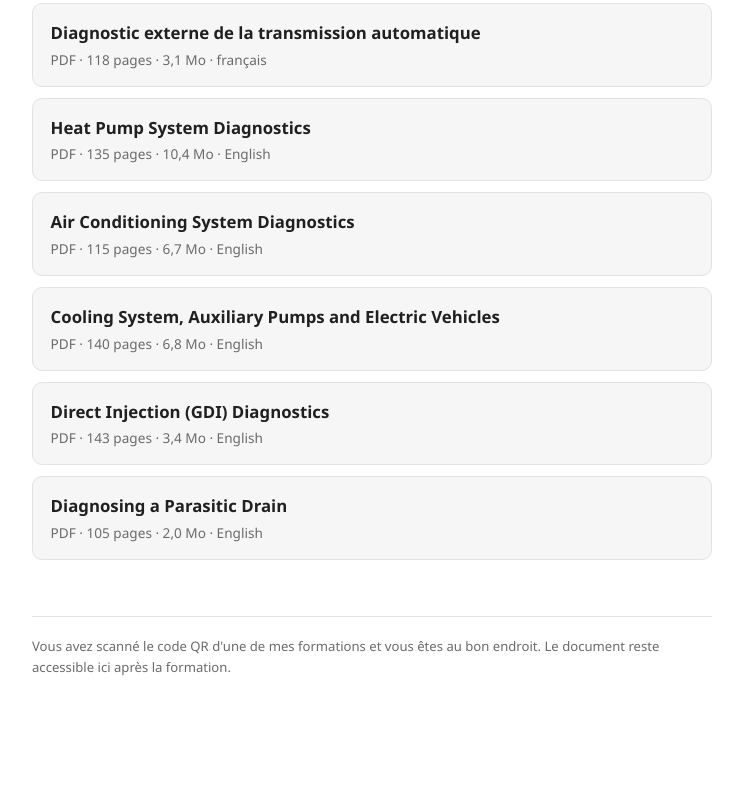
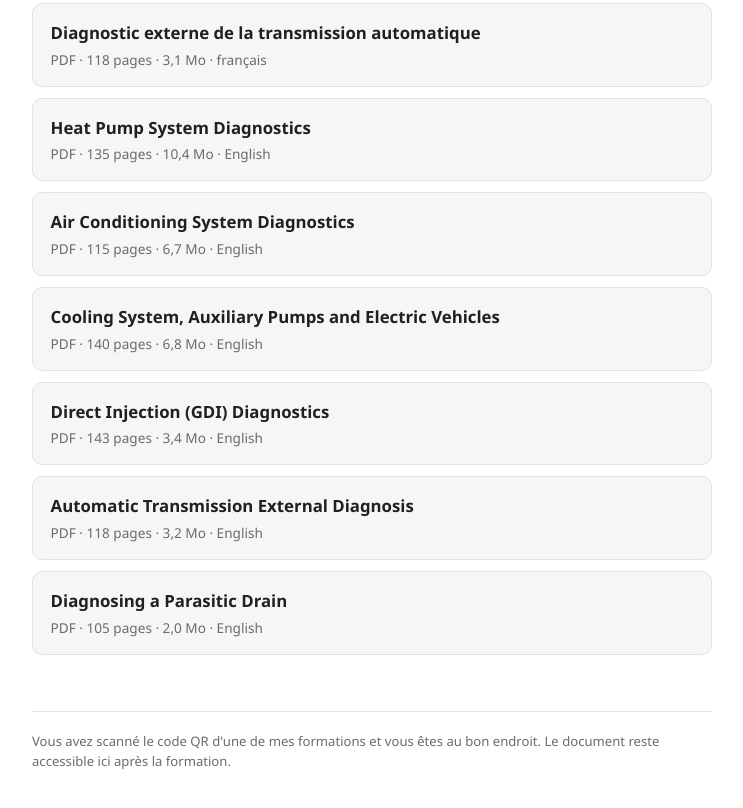
Before and after one commit to J-Gosselin/J-Gosselin.github.io, a plain HTML site: page index.html in a window 1280 px wide. Shown: the part 829-1637 px from the top of the page, without its empty margins (268-1011 px from the left). Before the commit the page ends 1570 px from the top, so only its background shows below. Drawn offline with Linux system fonts and the light colour scheme.

Commit message:
Automatic transmission (EN) : premiere publication, 118 pages

```diff
--- a/index.html
+++ b/index.html
@@ -104,6 +104,11 @@
     <div class="meta">PDF · 143 pages · 3,4 Mo · English</div>
   </a>
 
+  <a class="fiche" href="automatic-transmission.pdf">
+    <div class="titre">Automatic Transmission External Diagnosis</div>
+    <div class="meta">PDF · 118 pages · 3,2 Mo · English</div>
+  </a>
+
   <a class="fiche" href="parasitic-drain.pdf">
     <div class="titre">Diagnosing a Parasitic Drain</div>
     <div class="meta">PDF · 105 pages · 2,0 Mo · English</div>
```
Also changed, not shown: 1 other file.
